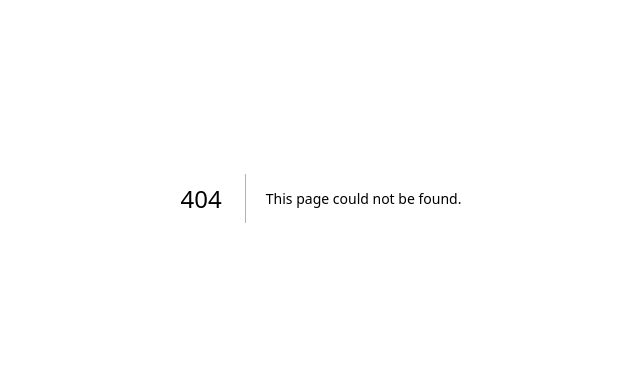
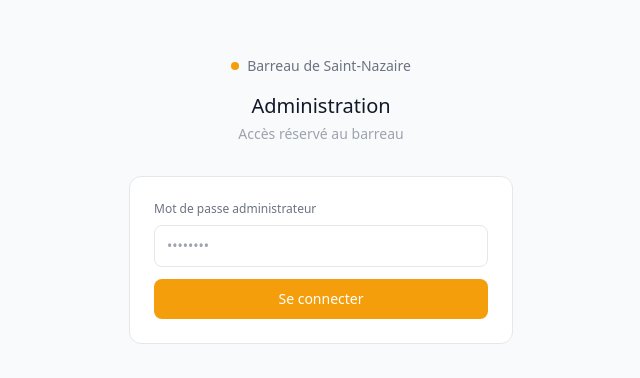
Before and after one commit to eboittin44600/rdv-victimes, a Next.js app: page /admin/auth in a window 1280 px wide. Before the commit this address had no page. Shown: the part 202-580 px from the top of the page, without its empty margins (319-959 px from the left). Built offline with nearby package versions, Linux system fonts and the light colour scheme.

Commit message:
Create page.tsx

```diff
--- /dev/null
+++ b/src/app/admin/auth/page.tsx
@@ -0,0 +1,59 @@
+'use client'
+
+import { useState } from 'react'
+
+export default function AdminAuth() {
+  const [password, setPassword] = useState('')
+  const [erreur, setErreur] = useState('')
+  const [loading, setLoading] = useState(false)
+
+  async function connexion() {
+    setLoading(true)
+    setErreur('')
+    const res = await fetch('/api/admin/auth', {
+      method: 'POST',
+      headers: { 'Content-Type': 'application/json' },
+      body: JSON.stringify({ password }),
+    })
+    setLoading(false)
+    if (res.ok) {
+      window.location.href = '/admin'
+    } else {
+      setErreur('Mot de passe incorrect.')
+    }
+  }
+
+  return (
+    <div className="min-h-screen bg-gray-50 flex items-center justify-center px-4">
+      <div className="max-w-sm w-full">
+        <div className="text-center mb-8">
+          <div className="inline-flex items-center gap-2 text-sm text-gray-500 mb-4">
+            <div className="w-2 h-2 rounded-full bg-amber-500" />
+            Barreau de Saint-Nazaire
+          </div>
+          <h1 className="text-xl font-medium text-gray-900">Administration</h1>
+          <p className="text-sm text-gray-400 mt-1">Accès réservé au barreau</p>
+        </div>
+        <div className="bg-white border border-gray-200 rounded-xl p-6">
+          <label className="text-xs text-gray-500 block mb-2">Mot de passe administrateur</label>
+          <input
+            type="password"
+            value={password}
+            onChange={e => setPassword(e.target.value)}
+            onKeyDown={e => e.key === 'Enter' && connexion()}
+            placeholder="••••••••"
+            className="w-full border border-gray-200 rounded-lg px-3 py-2.5 text-sm focus:outline-none focus:ring-2 focus:ring-amber-500 mb-3"
+          />
+          {erreur && <p className="text-xs text-red-500 mb-3">{erreur}</p>}
+          <button
+            onClick={connexion}
+            disabled={loading}
+            className="w-full bg-amber-500 hover:bg-amber-600 disabled:bg-amber-300 text-white text-sm font-medium py-2.5 rounded-lg transition-colors"
+          >
+            {loading ? 'Connexion...' : 'Se connecter'}
+          </button>
+        </div>
+      </div>
+    </div>
+  )
+}
```
